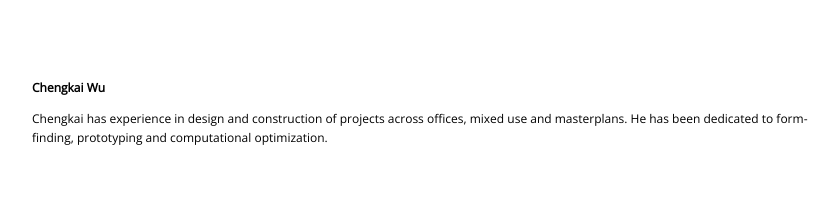
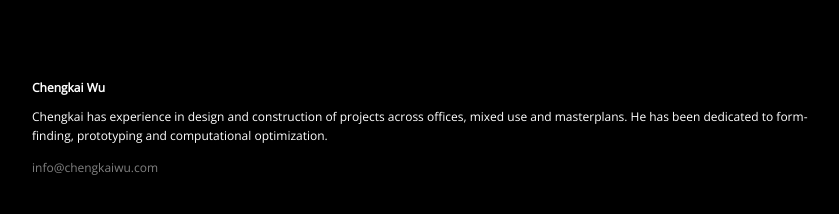
Before and after one commit to chengkai-wu/website, a plain HTML site: page index.html in a window 1280 px wide. Shown: the whole page, without its empty margins (208-1047 px from the left). Drawn offline with nearby package versions, Linux system fonts and the light colour scheme.

Commit message:
Add files via upload

```diff
--- a/index.html
+++ b/index.html
@@ -11,8 +11,12 @@
 
 <h1>Chengkai Wu</h1>
 
+<h2>
+Chengkai has experience in design and construction of projects across offices, mixed use and masterplans. He has been dedicated to form-finding, prototyping and computational optimization.
+<h2>
+
 <p>
-Chengkai has experience in design and construction of projects across offices, mixed use and masterplans. He has been dedicated to form-finding, prototyping and computational optimization.
+    <a href="mailto:info@chengkaiwu.com">info@chengkaiwu.com</a>
 </p>
 
 <script src="script.js"></script>
--- a/style.css
+++ b/style.css
@@ -5,15 +5,33 @@ body {
     max-width: 800px;
     margin: 50px auto;
     padding: 20px;
+    background-color: #000;
+    color: #fff;
 }
 
 h1 {
     font-size: 12px;
     font-weight: 800;
+    color: #fff;
 }
 
-h2,
+h2 {
+    font-size: 12px;
+    font-weight: 100;
+    color: #fff;
+}
+
 p {
     font-size: 12px;
     font-weight: 100;
+    color: rgba(255, 255, 255, 0.5);
 }
+
+a {
+    color: inherit; /* Uses the paragraph's 50% opacity white */
+    text-decoration: none;
+}
+
+a:hover {
+    text-decoration: underline;
+}
```
